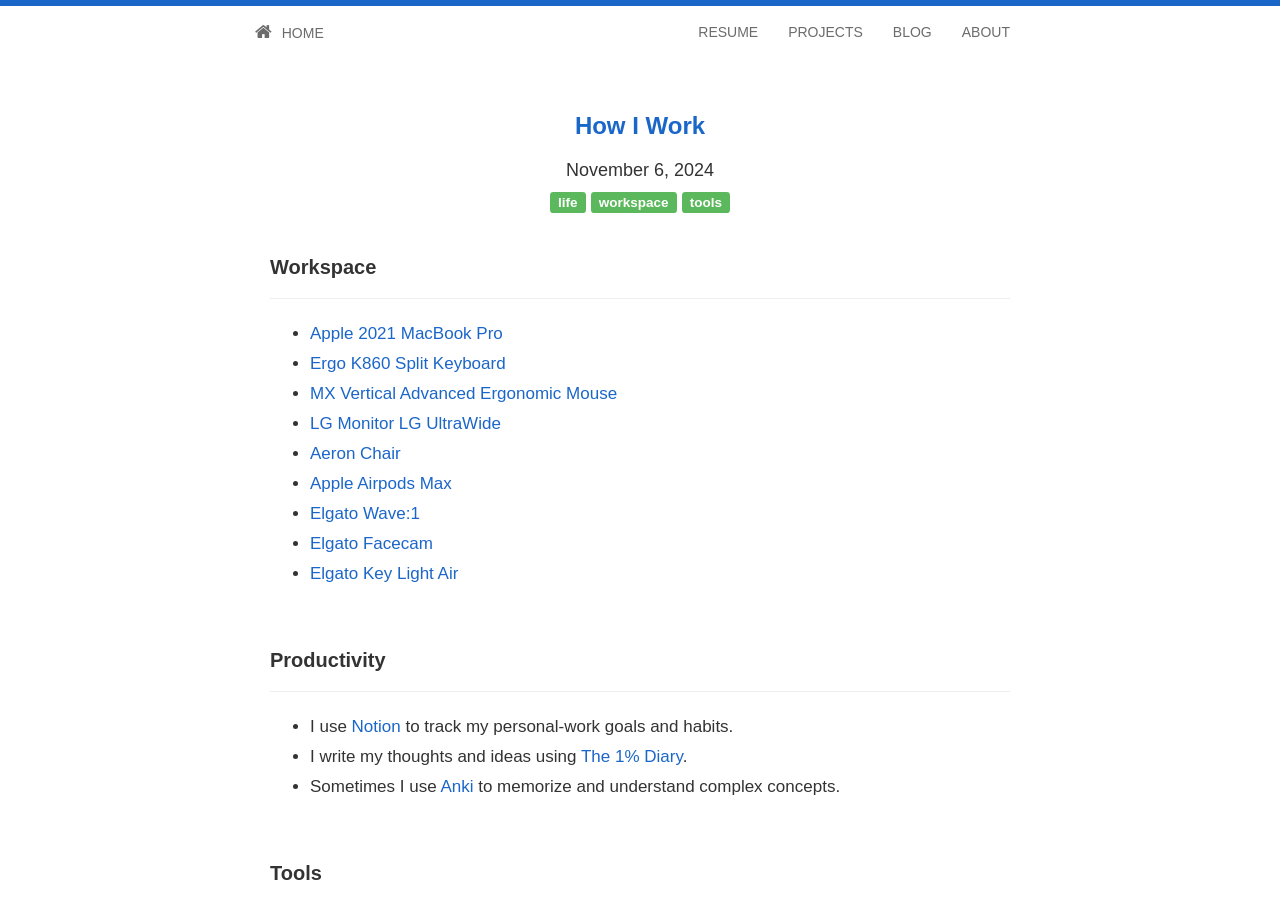
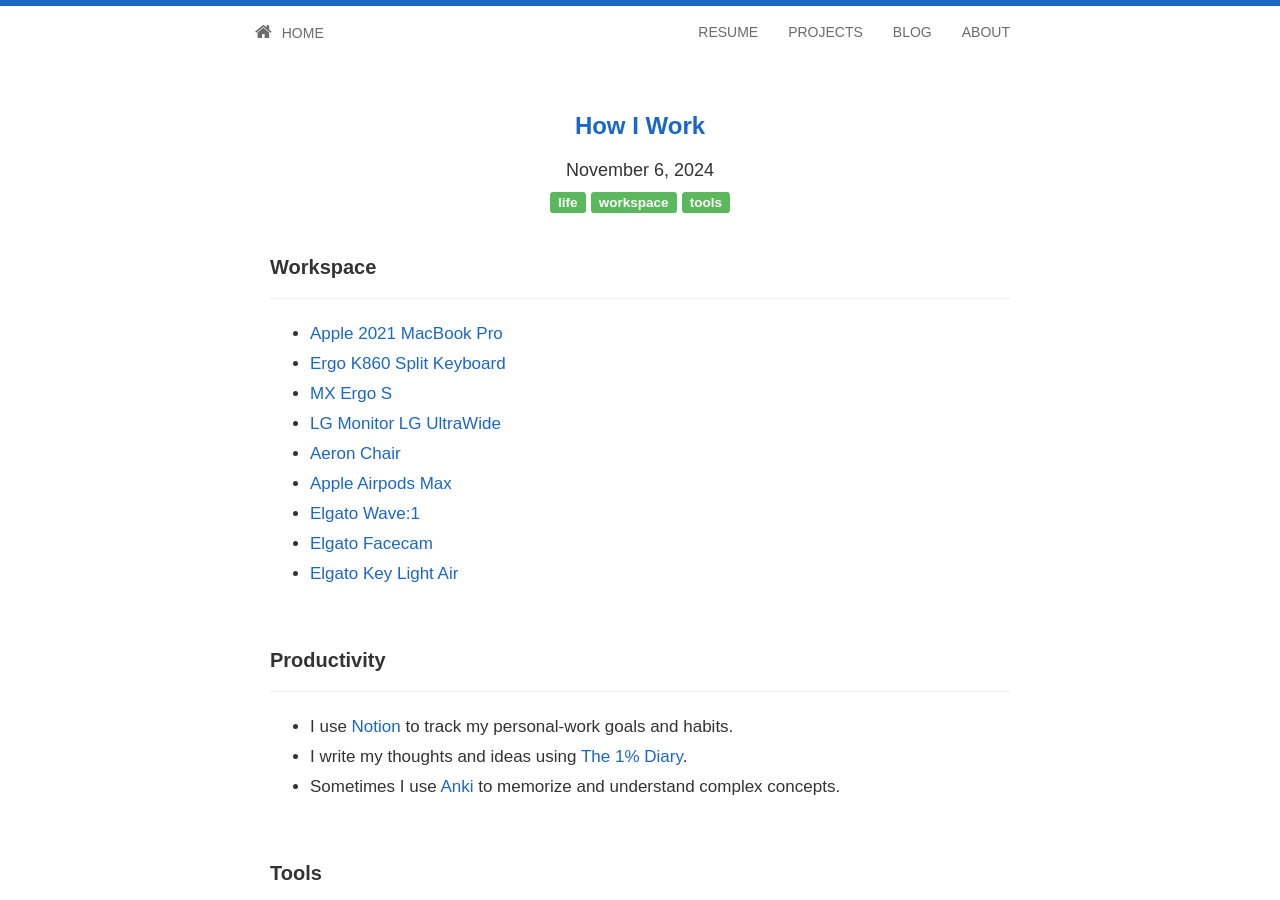
Before and after one commit to jfernancordova/jfernancordova.github.io, a Jekyll site: the page built from _posts/2024-11-06-how-i-work.md, in a window 1280 px wide and 900 px high. Built offline with Jekyll 4.4.1, drawn with Linux system fonts in a browser that asks for light colours; nearby versions of some CDN libraries; comment, search, counter and statistics services are not loaded.

Commit message:
Update 2024-11-06-how-i-work.md

```diff
--- a/_posts/2024-11-06-how-i-work.md
+++ b/_posts/2024-11-06-how-i-work.md
@@ -13,7 +13,7 @@
 
 - [Apple 2021 MacBook Pro](https://www.amazon.es/Apple-MacBook-16-polegadas-Maxcessador-GPU-32%E2%80%91Core/dp/B09JRC9FBZ/ref=sr_1_1?crid=18KM4G75DLDW5&keywords=macbook+pro+m1+16+pulgadas+32gb&qid=1679769249&sprefix=%2Caps%2C89&sr=8-1)
 - [Ergo K860 Split Keyboard](https://www.logitech.com/en-us/products/keyboards/ergo-k860-for-business.920-010175.html?sp=3&searchclick=logi)
-- [MX Vertical Advanced Ergonomic Mouse](https://www.logitech.com/en-us/products/mice/mx-vertical-ergonomic-mouse.910-005447.html)
+- [MX Ergo S](https://www.logitech.com/en-us/shop/p/mx-ergo-s-wireless-trackball-mouse)
 - [LG Monitor LG UltraWide](https://www.lg.com/es/monitores/lg-34wn750-b)
 - [Aeron Chair](https://store.hermanmiller.com/office-chairs-aeron/aeron-chair/2195348.html?lang=en_US&sku=100073872)
 - [Apple Airpods Max](https://www.apple.com/airpods-max/)
```
